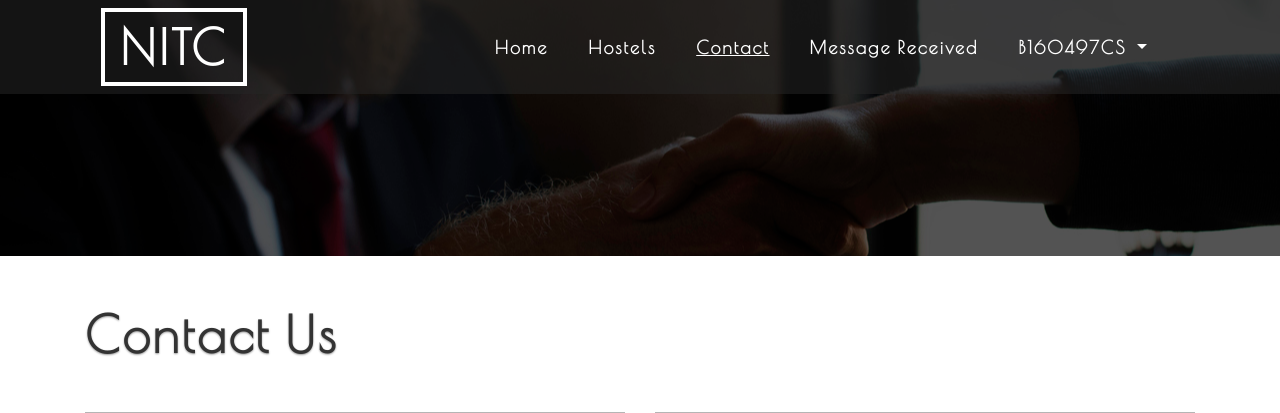
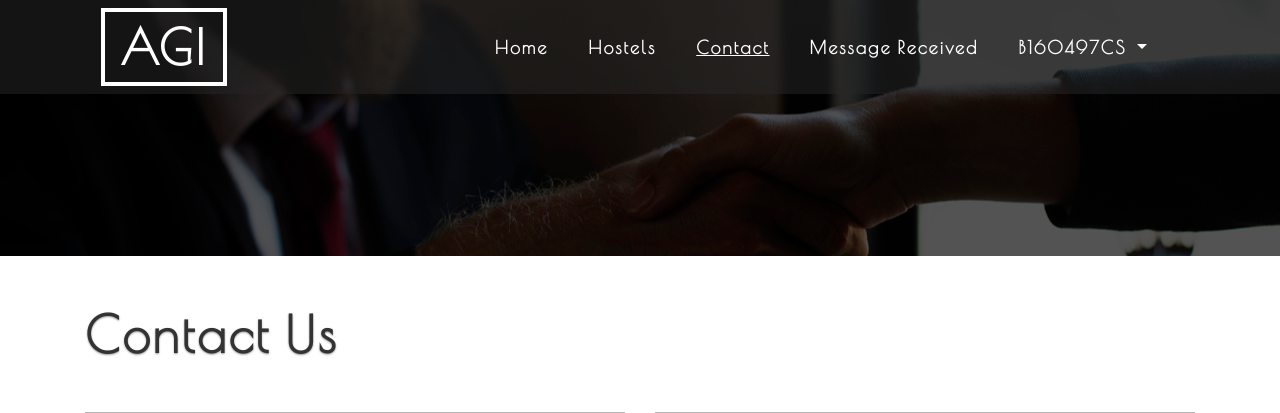
Before and after one commit to bhatt098/HMS, a PHP site: page /contact.php in a window 1280 px wide. Shown: the top 413 px of the page. Run offline with PHP 8.4, Linux system fonts and the light colour scheme; a user stored in the database is signed in; data that the repository does not hold is empty.

Commit message:
Update contact.php

```diff
--- a/contact.php
+++ b/contact.php
@@ -51,7 +51,7 @@
 		<div class="container agile-banner_nav">
 			<nav class="navbar navbar-expand-lg navbar-light bg-light">
 
-				<h1><a class="navbar-brand" href="home.php">NITC <span class="display"></span></a></h1>
+				<h1><a class="navbar-brand" href="home.php">AGI <span class="display"></span></a></h1>
 				<button class="navbar-toggler" type="button" data-toggle="collapse" data-target="#navbarSupportedContent" aria-controls="navbarSupportedContent" aria-expanded="false" aria-label="Toggle navigation">
 				<span class="navbar-toggler-icon"></span>
 				</button>
@@ -135,7 +135,7 @@
 <footer class="py-5">
 	<div class="container py-md-5">
 		<div class="footer-logo mb-5 text-center">
-			<a class="navbar-brand" href="http://www.nitc.ac.in/" target="_blank">NIT <span class="display"> CALICUT</span></a>
+			<a class="navbar-brand" href="http://www.AGI.ac.in/" target="_blank">NIT <span class="display"> CALICUT</span></a>
 		</div>
 		<div class="footer-grid">
 
```
